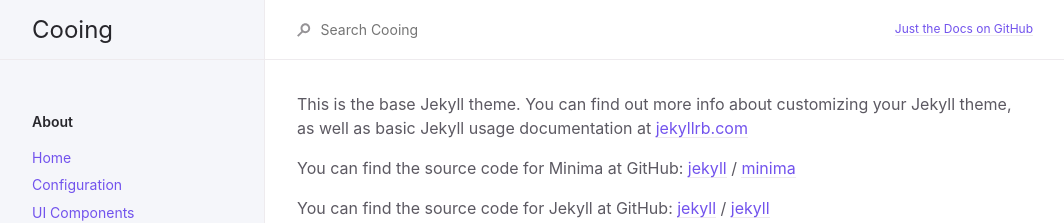
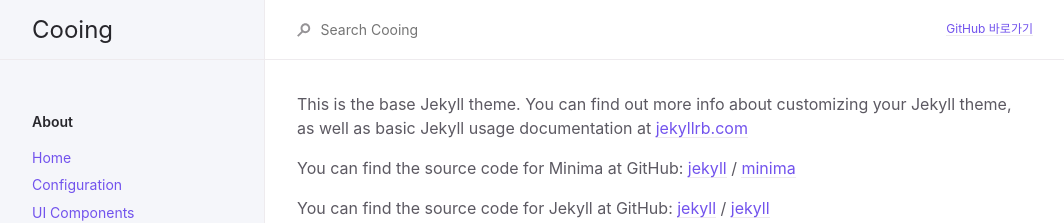
Before and after one commit to co3oing/co3oing.github.io, a Jekyll site: the page built from about.markdown, in a window 1280 px wide. Shown: the top 223 px of the page, without its empty margins (107-1171 px from the left). Built offline with Jekyll 4.4.1, drawn with Linux system fonts in a browser that asks for light colours.

Commit message:
update url

```diff
--- a/_config.yml
+++ b/_config.yml
@@ -15,7 +15,7 @@
 # in the templates via {{ site.myvariable }}.
 title: Cooing
 description: A Jekyll theme for documentation
-baseurl: "/cooing" # the subpath of your site, e.g. /blog
+baseurl: "" # the subpath of your site, e.g. /blog
 url: "https://co3oing.github.io" # the base hostname & protocol for your site, e.g. http://example.com
 
 permalink: pretty
@@ -35,8 +35,8 @@ heading_anchors: true
 
 # Aux links for the upper right navigation
 aux_links:
-  "Just the Docs on GitHub":
-    - "//github.com/pmarsceill/just-the-docs"
+  "GitHub 바로가기":
+    - "//github.com/co3oing"
 
 # Footer content appears at the bottom of every page's main content
 footer_content: "Copyright &copy; 2017-2019 Patrick Marsceill. Distributed by an <a href=\"https://github.com/pmarsceill/just-the-docs/tree/master/LICENSE.txt\">MIT license.</a>"
```
